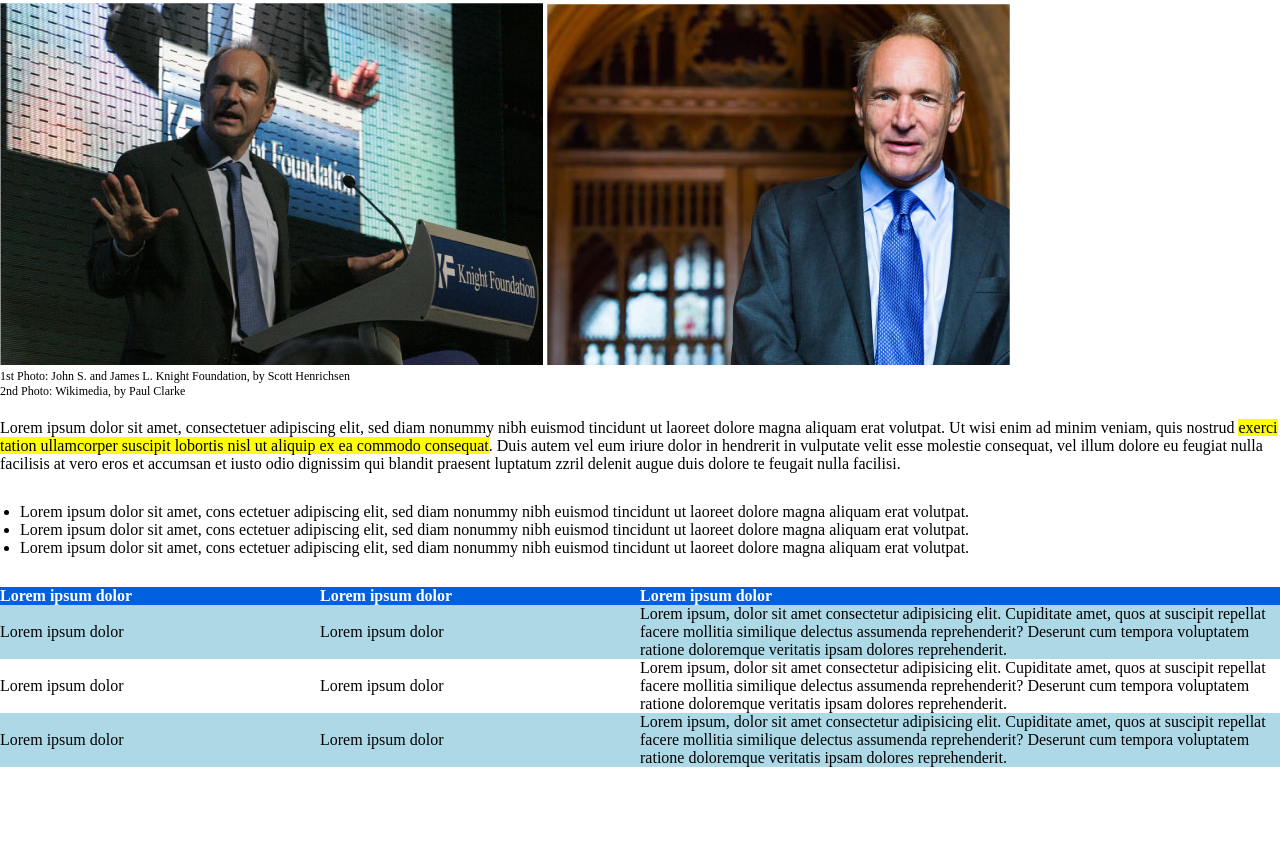
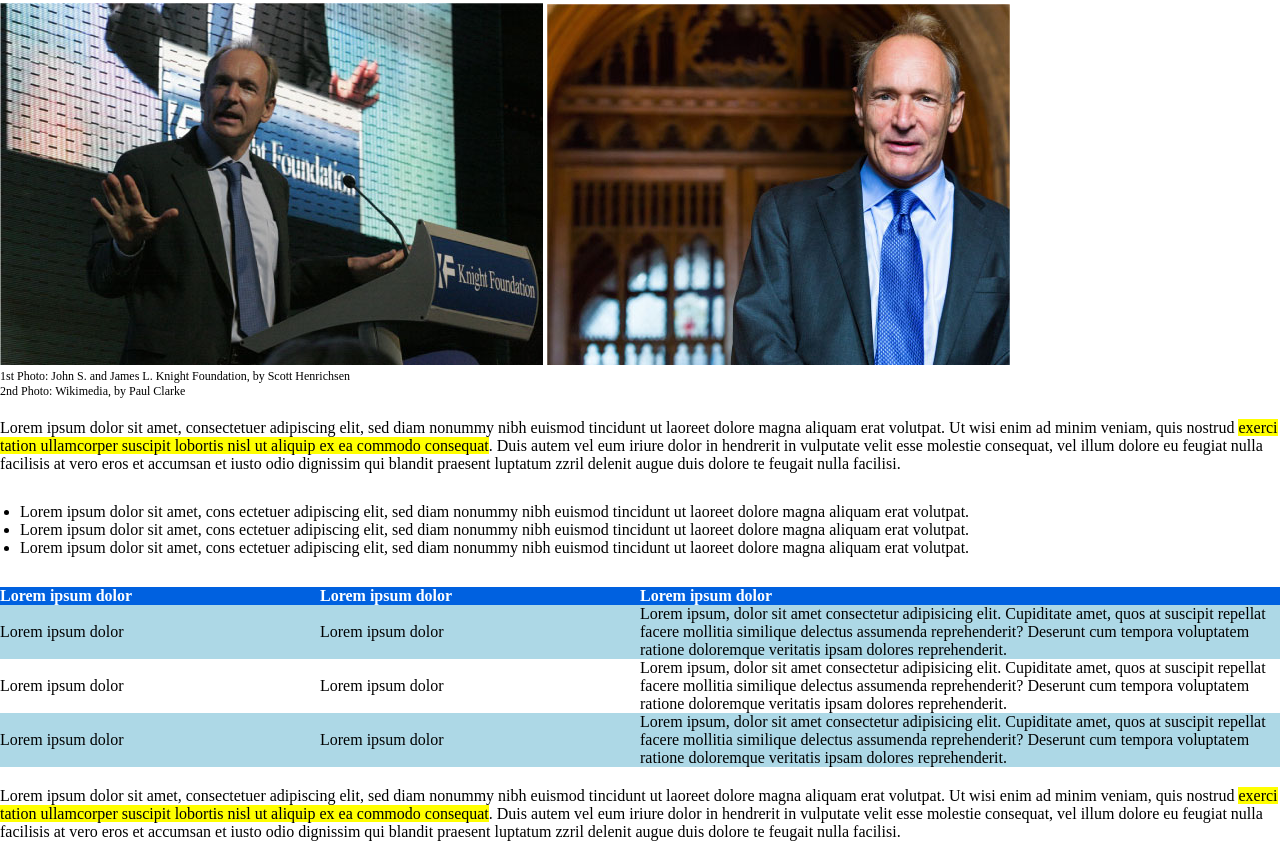
Before and after one commit to fabriziom90/the_booleaner, a plain HTML site: page index.html in a window 1280 px wide. Shown: the part 308-1169 px from the top of the page. Before the commit the page ends 1095 px from the top, so only its background shows below. Drawn offline with Linux system fonts and the light colour scheme.

Commit message:
[UPD] Added paragraph after table

```diff
--- a/css/style.css
+++ b/css/style.css
@@ -55,7 +55,7 @@ h1 {
 /* FINE SEZIONE FOTO */
 
 /* SEZIONE CONTENT */
-.content {
+.content p {
     margin: 20px 0;
 }
 
@@ -89,3 +89,4 @@ thead {
 }
 
 /* FINE SEZIONE TABLE */
+/* FINE MAIN */
--- a/index.html
+++ b/index.html
@@ -80,6 +80,17 @@
                     </tr>
                 </tbody>
             </table>
+            <p>
+                Lorem ipsum dolor sit amet, consectetuer adipiscing elit, sed diam nonummy nibh euismod tincidunt ut
+                laoreet
+                dolore magna aliquam erat volutpat. Ut wisi enim ad minim veniam, quis nostrud <span class="highlight">
+                    exerci tation ullamcorper suscipit lobortis nisl ut aliquip ex ea commodo consequat</span>. Duis
+                autem vel eum iriure dolor in
+                hendrerit in vulputate
+                velit esse molestie consequat, vel illum dolore eu feugiat nulla facilisis at vero eros et accumsan et
+                iusto odio
+                dignissim qui blandit praesent luptatum zzril delenit augue duis dolore te feugait nulla facilisi.
+            </p>
         </div>
     </main>
 </body>
```
